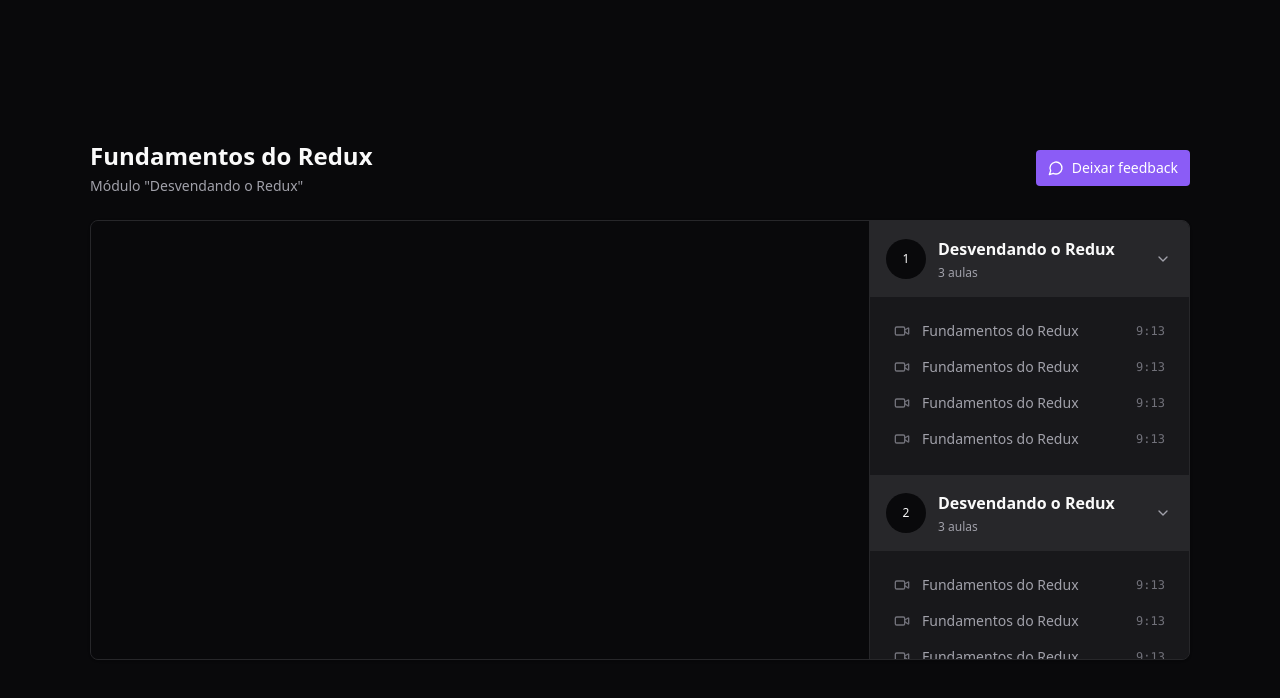
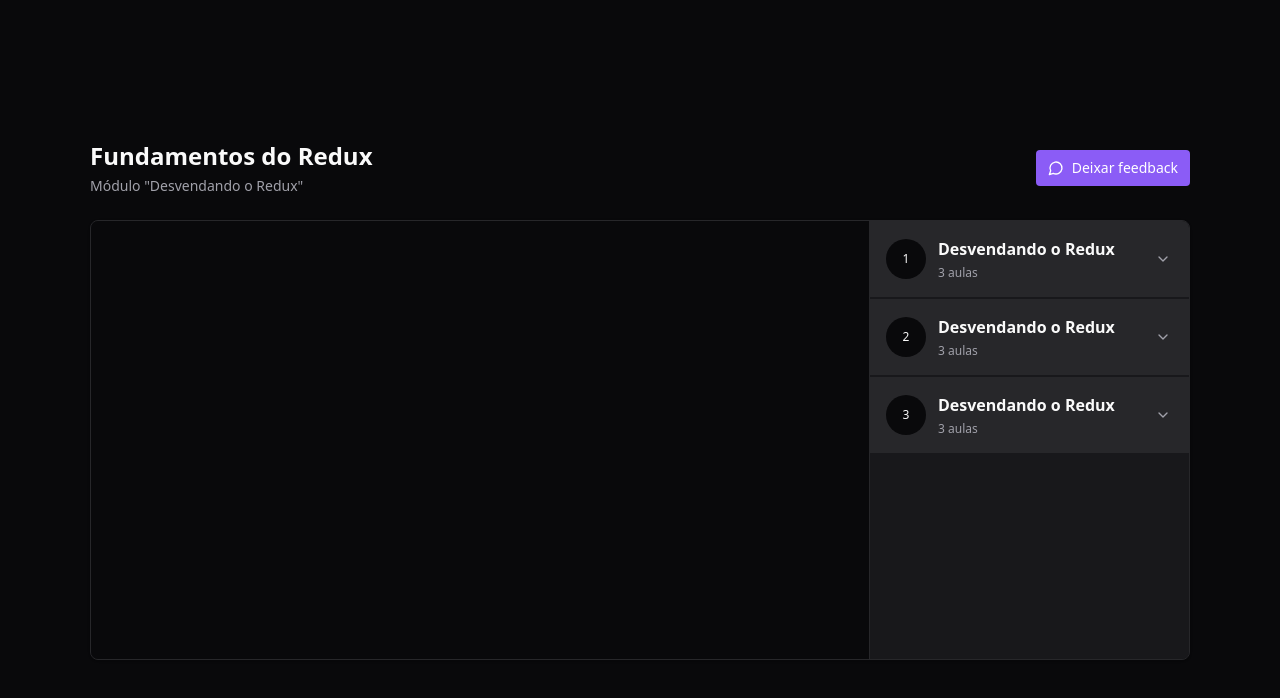
Before and after one commit to divertimentos/course-redux-zustand, a React (Vite) app: page / in a window 1280 px wide. Shown: the top 698 px of the page. Built offline with nearby package versions, Linux system fonts and the light colour scheme.

Commit message:
Finaliza a interface

```diff
--- a/package.json
+++ b/package.json
@@ -10,6 +10,7 @@
     "preview": "vite preview"
   },
   "dependencies": {
+    "@radix-ui/react-collapsible": "^1.1.0",
     "@reduxjs/toolkit": "^2.2.7",
     "autoprefixer": "^10.4.20",
     "lucide-react": "^0.441.0",
--- a/src/components/Module.tsx
+++ b/src/components/Module.tsx
@@ -1,3 +1,5 @@
+import * as Collapsible from "@radix-ui/react-collapsible";
+
 import { ChevronDown } from "lucide-react";
 import { Lesson } from "./Lesson";
 
@@ -9,8 +11,8 @@
 
 export function Module({ title, amountOfLessons, moduleIndex }: ModuleProps) {
   return (
-    <div>
-      <button className="flex w-full items-center gap-3 bg-zinc-800 p-4">
+    <Collapsible.Root className="group">
+      <Collapsible.Trigger className="flex w-full items-center gap-3 bg-zinc-800 p-4">
         <div className="flex h-10 w-10 rounded-full items-center justify-center bg-zinc-950 text-xs">
           {moduleIndex + 1}
         </div>
@@ -18,15 +20,17 @@
           <strong>{title}</strong>
           <span className="text-xs text-zinc-400">{amountOfLessons} aulas</span>
         </div>
-        <ChevronDown className="w-5 h-4 ml-auto text-zinc-400" />
-      </button>
+        <ChevronDown className="w-5 h-4 ml-auto text-zinc-400 group-data-[state=open]:rotate-180 transition-transform" />
+      </Collapsible.Trigger>
 
+      <Collapsible.Content>
         <nav className="relative flex flex-col gap-4 p-6">
           <Lesson title="Fundamentos do Redux" duration="9:13" />
           <Lesson title="Fundamentos do Redux" duration="9:13" />
           <Lesson title="Fundamentos do Redux" duration="9:13" />
           <Lesson title="Fundamentos do Redux" duration="9:13" />
         </nav>
-    </div>
+      </Collapsible.Content>
+    </Collapsible.Root>
   );
 }
```
Also changed, not shown: 2 other files (tests, documents, lock files or other folders). Lines whose indentation alone changed are shown as unchanged.
